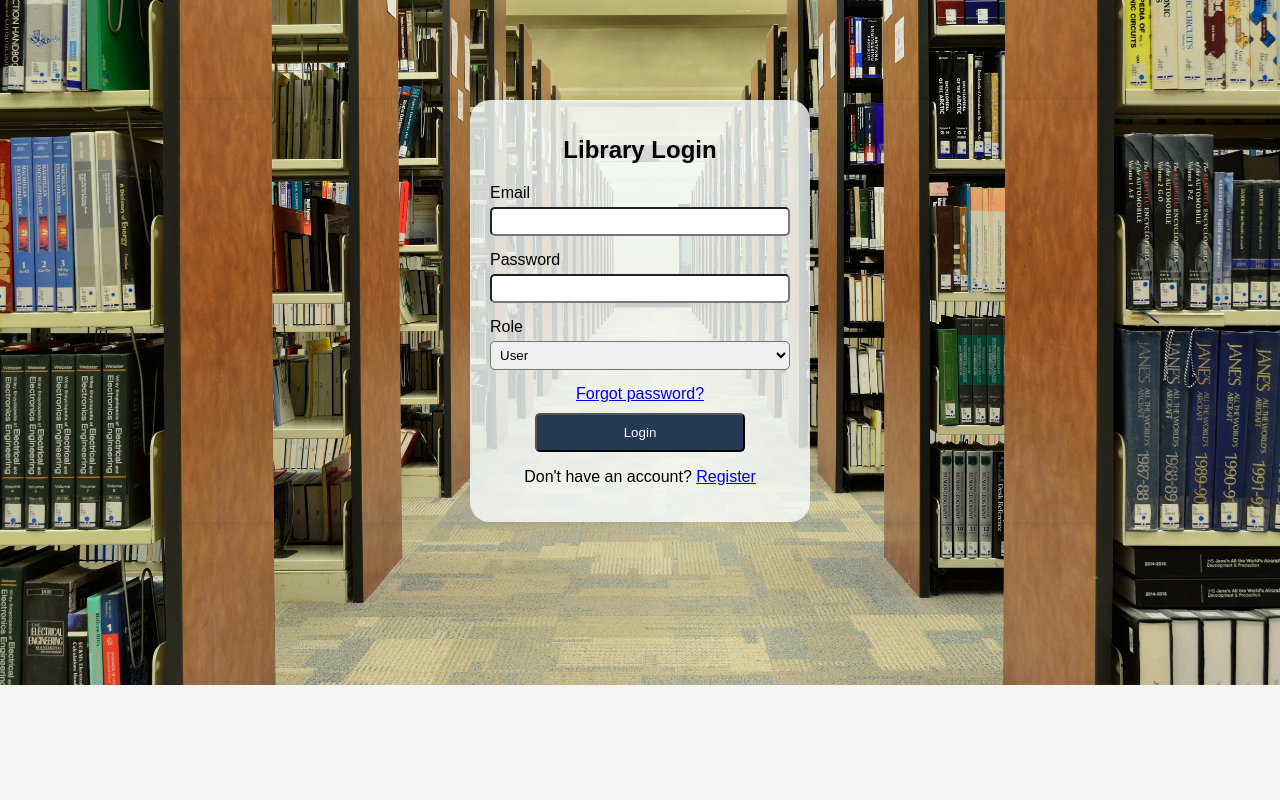
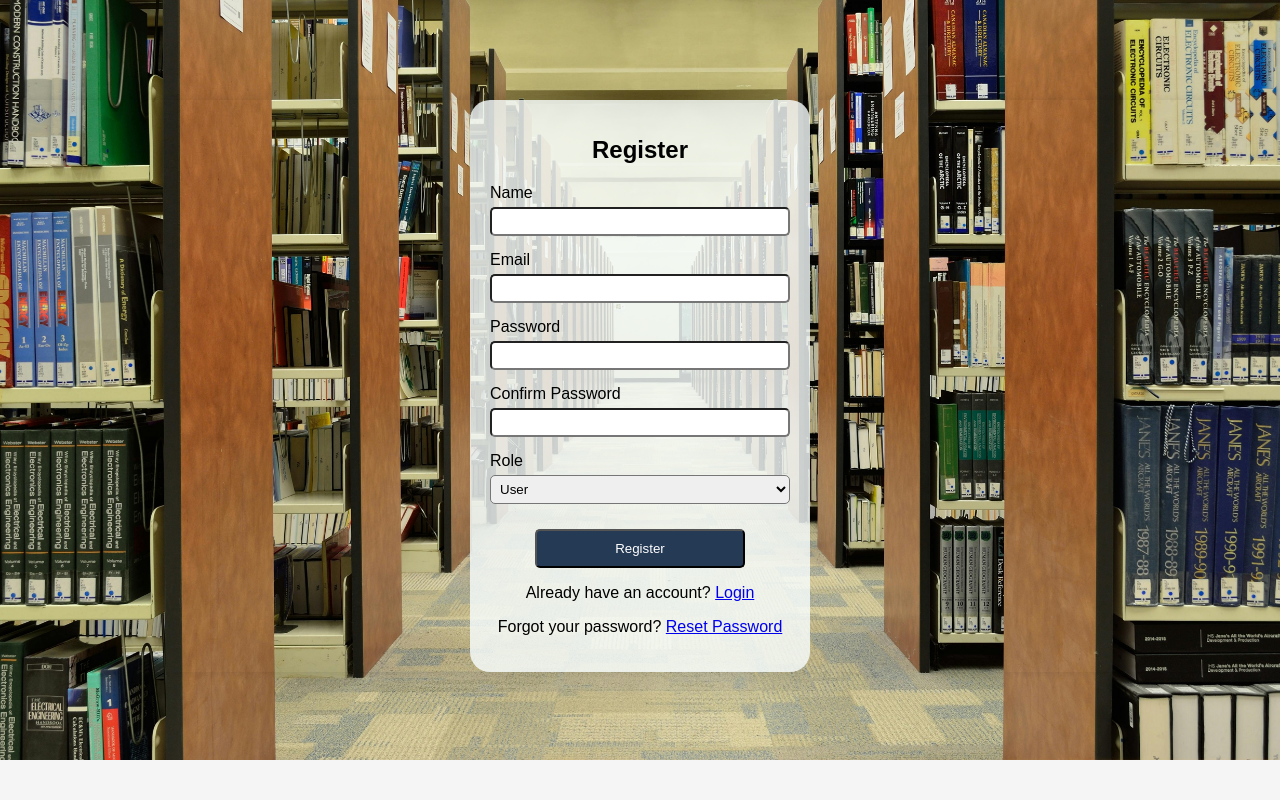
Before and after one commit to Anthony2414176/libray-management-system, a PHP site: page /register.php in a window 1280 px wide. Run offline with PHP 8.4, Linux system fonts and the light colour scheme.

Commit message:
changes in register.php

```diff
--- a/register.php
+++ b/register.php
@@ -1,14 +1,31 @@
 <?php
 session_start();
-include "app/database/connect.php"; // connect database
+include "app/database/connect.php"; // Connect to the database
+
+// Generate CSRF token if not already set
+if (empty($_SESSION['csrf_token'])) {
+    $_SESSION['csrf_token'] = bin2hex(random_bytes(32));
+}
 
 if ($_SERVER["REQUEST_METHOD"] == "POST") {
+    // Validate CSRF token
+    if (!isset($_POST['csrf_token']) || $_POST['csrf_token'] !== $_SESSION['csrf_token']) {
+        die("CSRF token validation failed.");
+    }
+
     $name = trim($_POST['name']);
     $email = trim($_POST['email']);
     $password = trim($_POST['password']);
+    $confirm_password = trim($_POST['confirm_password']);
     $role = trim($_POST['role']);
 
-    // To check if email already exists
+    // Validate email format
+    if (!filter_var($email, FILTER_VALIDATE_EMAIL)) {
+        $error = "Invalid email format.";
+    } elseif ($password !== $confirm_password) {
+        $error = "Passwords do not match.";
+    } else {
+        // Check if email already exists
         $stmt = $conn->prepare("SELECT id FROM users WHERE email = ?");
         $stmt->bind_param("s", $email);
         $stmt->execute();
@@ -17,21 +34,22 @@ if ($_SERVER["REQUEST_METHOD"] == "POST") {
         if ($stmt->num_rows > 0) {
             $error = "Email already registered.";
         } else {
-        // To hash password
+            // Hash the password
             $hashed_password = password_hash($password, PASSWORD_DEFAULT);
 
-        // To insert new user
+            // Insert new user
             $stmt = $conn->prepare("INSERT INTO users (name, email, password, role) VALUES (?, ?, ?, ?)");
             $stmt->bind_param("ssss", $name, $email, $hashed_password, $role);
 
             if ($stmt->execute()) {
-            header("Location: index.php"); // To redirect to login page
+                header("Location: index.php?registered=true"); // Redirect to login page with success message
                 exit();
             } else {
-            $error = "Registration failed. Try again.";
+                $error = "Registration failed. Please try again.";
             }
         }
         $stmt->close();
+    }
 }
 ?>
 
@@ -41,20 +59,28 @@ if ($_SERVER["REQUEST_METHOD"] == "POST") {
     <meta charset="UTF-8">
     <meta name="viewport" content="width=device-width, initial-scale=1.0">
     <link rel="stylesheet" href="assets/css/styles.css">
-    <title>Login</title>
+    <title>Register</title>
 </head>
 <body class="login">
     <div class="login-form">
-        <h1>Library Login</h1>
+        <h1>Register</h1>
         <?php if (isset($error)) echo "<p style='color:red;'>$error</p>"; ?>
-        <form id="login-form" action="index.php" method="post">
+        <form id="login-form" action="register.php" method="post">
+            <div class="form-item">
+                <label for="name">Name</label>
+                <input type="text" name="name" id="name" required>
+            </div>
             <div class="form-item">
                 <label for="email">Email</label>
                 <input type="email" name="email" id="email" required>
             </div>
             <div class="form-item">
                 <label for="password">Password</label>
-                <input type="password" name="password" id="password" required>
+                <input type="password" name="password" id="password" required minlength="8" pattern="(?=.*\d)(?=.*[a-z])(?=.*[A-Z]).{8,}" title="Must contain at least one number, one uppercase and lowercase letter, and at least 8 characters">
+            </div>
+            <div class="form-item">
+                <label for="confirm_password">Confirm Password</label>
+                <input type="password" name="confirm_password" id="confirm_password" required>
             </div>
             <div class="form-item">
                 <label for="role">Role</label>
@@ -63,15 +89,14 @@ if ($_SERVER["REQUEST_METHOD"] == "POST") {
                     <option value="Admin">Admin</option>
                 </select>
             </div>
-            <div><a href="reset_password.php">Forgot password?</a></div>
+
             <div>
-                <button type="submit">Login</button>
+                <button type="submit">Register</button>
             </div>
+            <input type="hidden" name="csrf_token" value="<?php echo $_SESSION['csrf_token']; ?>">
         </form>
-
-        <p id="no_password">Don't have an account? <a href="register.php">Register</a></p>
+        <p id="no_password">Already have an account? <a href="index.php">Login</a></p>
+        <p id="no_password">Forgot your password? <a href="forget_password.php">Reset Password</a></p>
     </div>
-
-    <script src="assets/js/script.js"></script>
 </body>
 </html>
```
Lines whose indentation alone changed are shown as unchanged.
